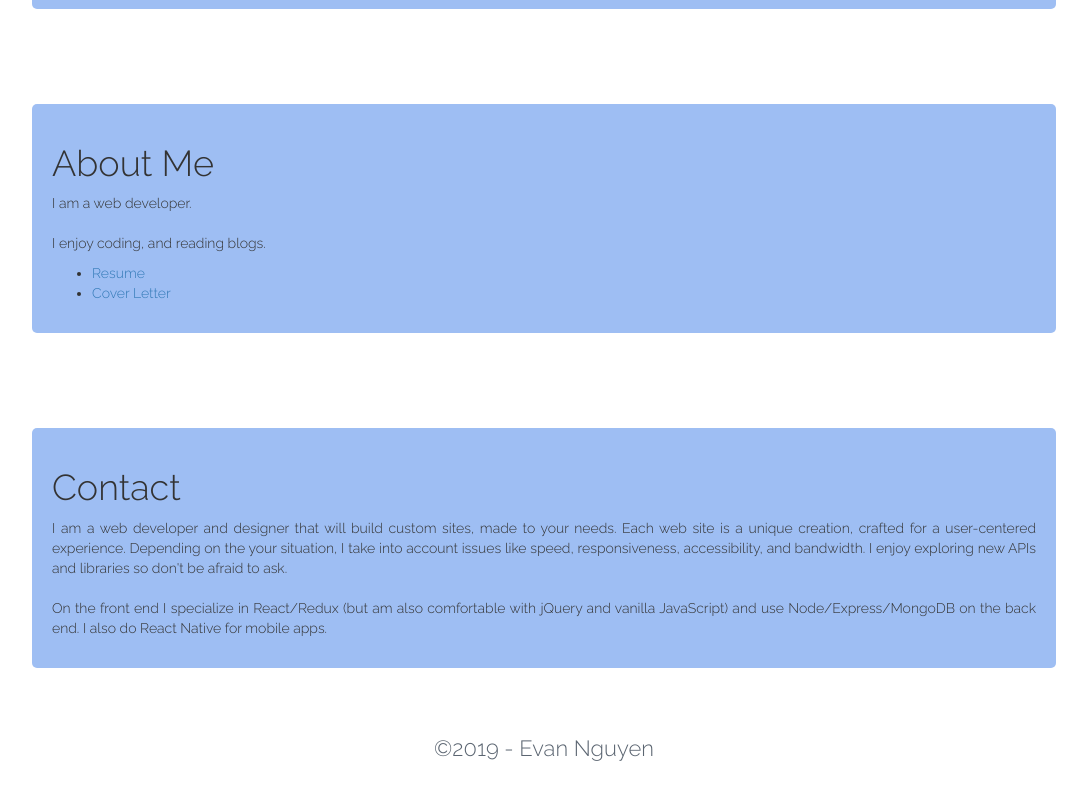
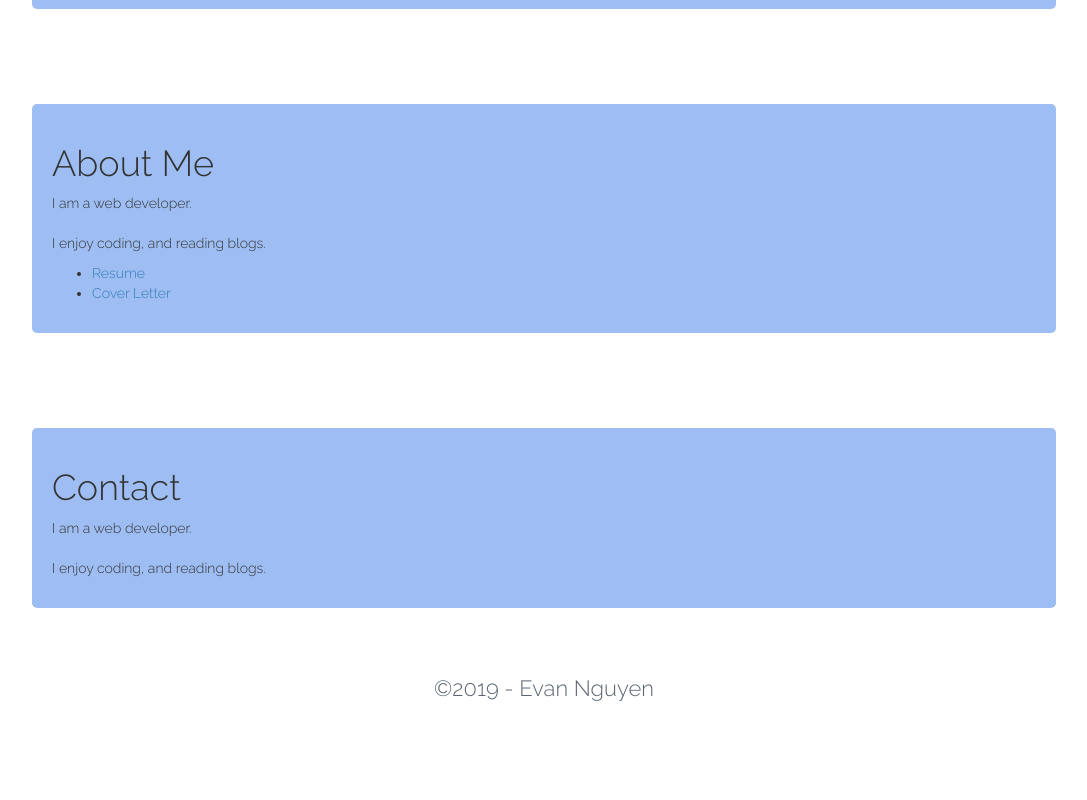
Before and after one commit to evannguyen85/evannguyenwebdev, an Angular app: page / in a window 1280 px wide. Shown: the part 2032-2832 px from the top of the page, without its empty margins (96-1183 px from the left). Built offline with nearby package versions, Linux system fonts and the light colour scheme.

Commit message:
started to populate some contents

```diff
--- a/src/app/components/contact/contact.component.html
+++ b/src/app/components/contact/contact.component.html
@@ -2,9 +2,10 @@
   <div class="contact-panel">
     <h1>Contact</h1>
     <p>
-      I am a web developer and designer that will build custom sites, made to your needs. Each web site is a unique creation, crafted for a user-centered experience. Depending on the your situation, I take into account issues like speed, responsiveness, accessibility, and bandwidth. I enjoy exploring new APIs and libraries so don't be afraid to ask.
-      <br> <br>
-      On the front end I specialize in React/Redux (but am also comfortable with jQuery and vanilla JavaScript) and use Node/Express/MongoDB on the back end. I also do React Native for mobile apps.
-    </p>
+      <p>
+        I am a web developer.
+        <br> <br>
+        I enjoy coding, and reading blogs.
+      </p>
   </div>
 </section>
```
